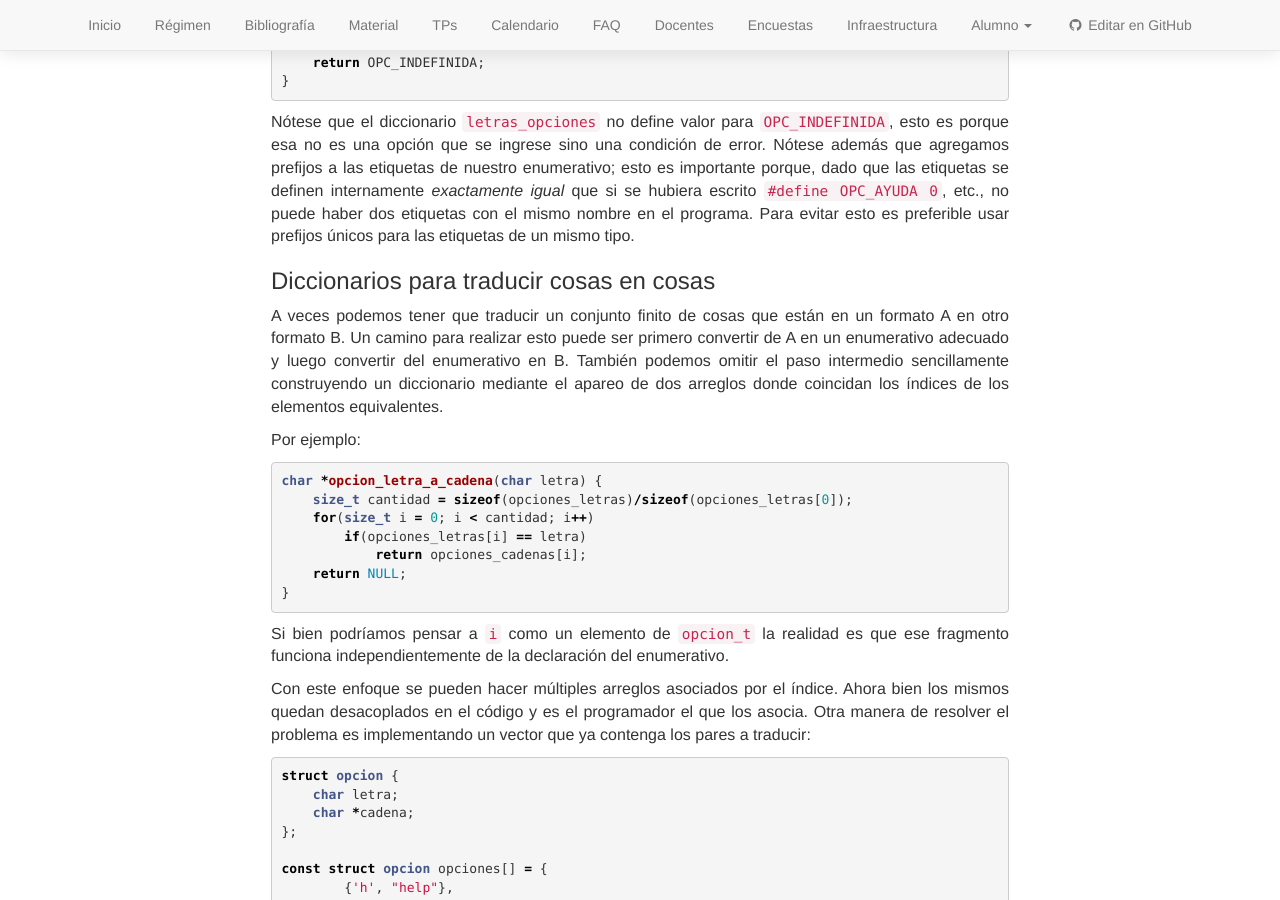
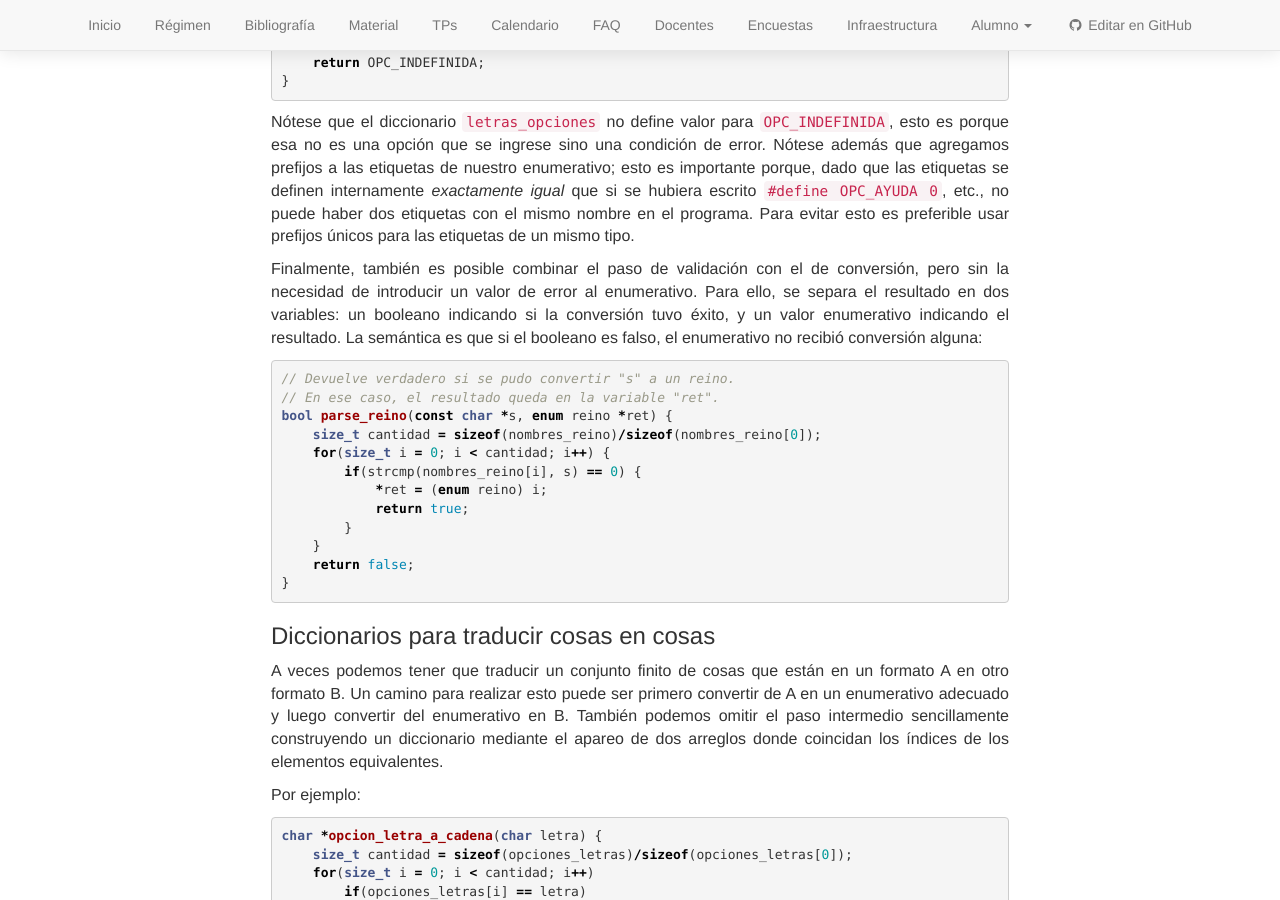
Before and after one commit to algoritmos-rw/algoritmos, a Jekyll site: the page built from static/faq/lenguaje-c.md, in a window 1280 px wide and 900 px high, scrolled down 6623 px. Built offline with Jekyll 4.4.1, drawn with Linux system fonts in a browser that asks for light colours; nearby versions of some CDN libraries.

Commit message:
Añadir validación + conversión para resolver conversación en el PR.
https://github.com/algoritmos-rw/algo2/pull/279#discussion_r245173830

````diff
--- a/static/faq/lenguaje-c.md
+++ b/static/faq/lenguaje-c.md
@@ -270,6 +270,23 @@ opcion_t leer_opcion_letra(char opcion) {
 
 Nótese que el diccionario `letras_opciones` no define valor para `OPC_INDEFINIDA`, esto es porque esa no es una opción que se ingrese sino una condición de error. Nótese además que agregamos prefijos a las etiquetas de nuestro enumerativo; esto es importante porque, dado que las etiquetas se definen internamente _exactamente igual_ que si se hubiera escrito `#define OPC_AYUDA 0`, etc., no puede haber dos etiquetas con el mismo nombre en el programa. Para evitar esto es preferible usar prefijos únicos para las etiquetas de un mismo tipo.
 
+Finalmente, también es posible combinar el paso de validación con el de conversión, pero sin la necesidad de introducir un valor de error al enumerativo. Para ello, se separa el resultado en dos variables: un booleano indicando si la conversión tuvo éxito, y un valor enumerativo indicando el resultado. La semántica es que si el booleano es falso, el enumerativo no recibió conversión alguna:
+
+```cpp
+// Devuelve verdadero si se pudo convertir "s" a un reino.
+// En ese caso, el resultado queda en la variable "ret".
+bool parse_reino(const char *s, enum reino *ret) {
+    size_t cantidad = sizeof(nombres_reino)/sizeof(nombres_reino[0]);
+    for(size_t i = 0; i < cantidad; i++) {
+        if(strcmp(nombres_reino[i], s) == 0) {
+            *ret = (enum reino) i;
+            return true;
+        }
+    }
+    return false;
+}
+```
+
 
 ### Diccionarios para traducir cosas en cosas
 
````
